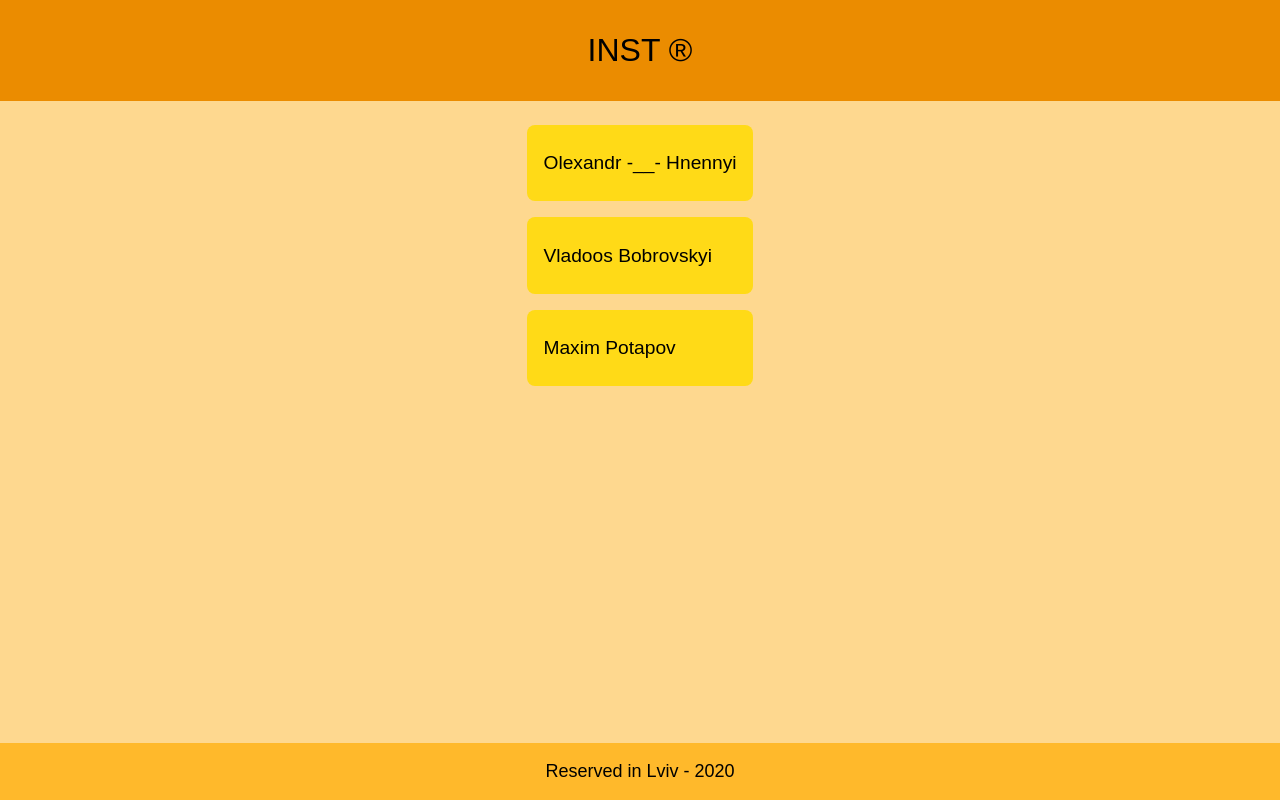
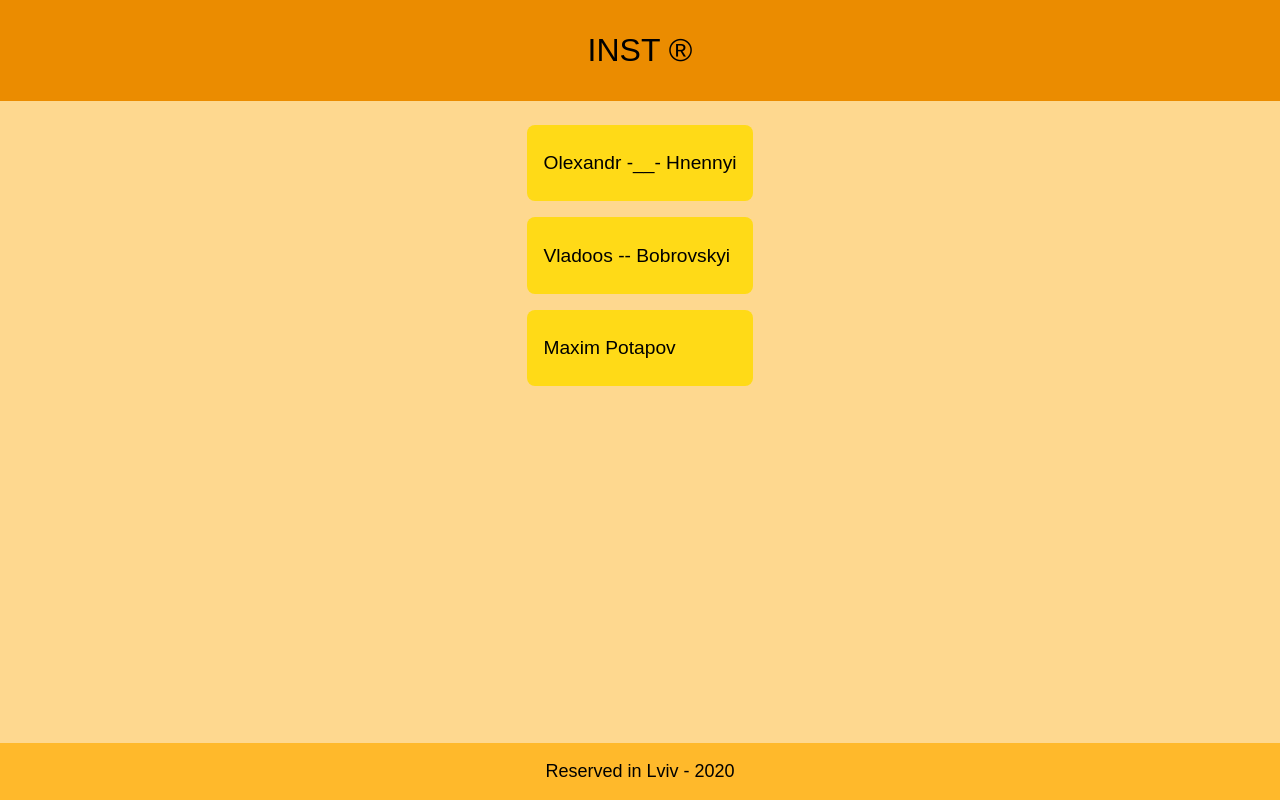
Before and after one commit to Canya1607/inst, a React (Create React App) app: page / in a window 1280 px wide. Built offline with nearby package versions, Linux system fonts and the light colour scheme.

Commit message:
Update App.js

```diff
--- a/src/App.js
+++ b/src/App.js
@@ -15,7 +15,7 @@ class App extends Component {
               <p>Olexandr -__- Hnennyi</p>
             </ListItem>
             <ListItem className="list-item">
-              <p>Vladoos Bobrovskyi</p>
+              <p>Vladoos -- Bobrovskyi</p>
             </ListItem>
             <ListItem className="list-item">
               <p>Maxim Potapov</p>
```
